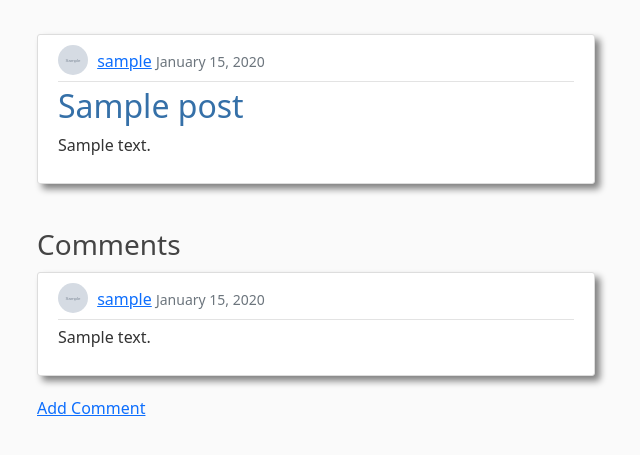
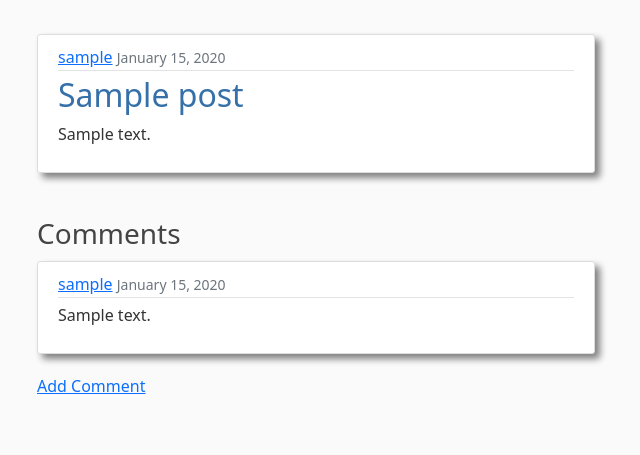
Before and after one commit to JackPadalino/BlogApp, a Django app: page /post/1/ in a window 1280 px wide. Shown: the part 56-511 px from the top of the page, without its empty margins (45-685 px from the left). Run offline with Django 4.2, Linux system fonts and the light colour scheme; tables that the repository leaves empty hold one stand-in row (values such as "Sample post"); grey boxes marked "Sample" are stand-in pictures; some libraries are stand-ins or nearby versions.

Commit message:
Remove images from all posts and comments

```diff
--- a/blog/templates/blog/home.html
+++ b/blog/templates/blog/home.html
@@ -7,7 +7,7 @@
         <article class="media content-section">
             <div class="media-body">
                 <div class="article-metadata">
-                    <img class="rounded-circle article-img" src="{{ post.author.profile.image.url }}">
+                    <!--<img class="rounded-circle article-img" src="{{ post.author.profile.image.url }}">-->
                     <a class="mr-2" href="{% url 'user-posts' post.author.username %}">{{ post.author }}</a>
                     <small class="text-muted">{{ post.date_posted|date:"F d, Y" }}</small>
                 </div>
@@ -47,7 +47,7 @@
         <ul class="list-group">
             <li class="list-group-item list-group-item-light"><a href="{% url 'latest-posts' %}">Top 10 latest posts</a></li>
             <li class="list-group-item list-group-item-light"><a href="{% url 'top-comments' %}">Top 10 commented posts</a></li>
-            <li class="list-group-item list-group-item-light">Liked posts</li>
+            <!--<li class="list-group-item list-group-item-light">Liked posts</li>-->
         </ul>
         </p>
     </div>
--- a/blog/templates/blog/latest_posts.html
+++ b/blog/templates/blog/latest_posts.html
@@ -7,7 +7,7 @@
         <article class="media content-section">
             <div class="media-body">
                 <div class="article-metadata">
-                    <img class="rounded-circle article-img" src="{{ post.author.profile.image.url }}">
+                    <!--<img class="rounded-circle article-img" src="{{ post.author.profile.image.url }}">-->
                     <a class="mr-2" href="{% url 'user-posts' post.author.username %}">{{ post.author }}</a>
                     <small class="text-muted">{{ post.date_posted|date:"F d, Y" }}</small>
                 </div>
--- a/blog/templates/blog/post_details.html
+++ b/blog/templates/blog/post_details.html
@@ -4,7 +4,7 @@
 <article class="media content-section">
     <div class="media-body">
         <div class="article-metadata">
-            <img class="rounded-circle article-img" src="{{ post.author.profile.image.url }}">
+            <!--<img class="rounded-circle article-img" src="{{ post.author.profile.image.url }}">-->
             <a class="mr-2" href="{% url 'user-posts' post.author.username %}">{{ post.author }}</a>
             <small class="text-muted">{{ post.date_posted|date:"F d, Y" }}</small>
             {% if post.author == user %}
@@ -28,7 +28,7 @@
         <article class="media content-section">
             <div class="media-body">
                 <div class="article-metadata">
-                    <img class="rounded-circle article-img" src="{{ comment.author.profile.image.url }}">
+                    <!--<img class="rounded-circle article-img" src="{{ comment.author.profile.image.url }}">-->
                     <a class="mr-2" href="{% url 'user-posts' comment.author.username %}">{{ comment.author }}</a>
                     <small class="text-muted">{{ comment.date_posted|date:"F d, Y" }}</small>
                 </div>
--- a/blog/templates/blog/top_comments.html
+++ b/blog/templates/blog/top_comments.html
@@ -7,7 +7,7 @@
         <article class="media content-section">
             <div class="media-body">
                 <div class="article-metadata">
-                    <img class="rounded-circle article-img" src="{{ post.author.profile.image.url }}">
+                    <!--<img class="rounded-circle article-img" src="{{ post.author.profile.image.url }}">-->
                     <a class="mr-2" href="{% url 'user-posts' post.author.username %}">{{ post.author }}</a>
                     <small class="text-muted">{{ post.date_posted|date:"F d, Y" }}</small>
                 </div>
--- a/blog/templates/blog/user_posts.html
+++ b/blog/templates/blog/user_posts.html
@@ -6,9 +6,9 @@
     {% for post in posts %}
         <article class="media content-section">
             <div class='row'>
-                <div class='col-md-1'>
+                <!--<div class='col-md-1'>
                     <img class="rounded-circle article-img" src="{{ post.author.profile.image.url }}">
-                </div>
+                </div>-->
                 <div class='col-md-10'>
                     <div class="media-body">
                         <div class="article-metadata">
--- a/users/templates/users/profile.html
+++ b/users/templates/users/profile.html
@@ -3,7 +3,7 @@
 {% block content %}
 <div class="content-section">
     <div class="media">
-        <img class="rounded-circle account-img" src="{{ user.profile.image.url }}">
+        <!--<img class="rounded-circle account-img" src="{{ user.profile.image.url }}">-->
         <div class="media-body">
             <h2 class="account-heading">{{ user.username }}</h2>
             <p class="text-secondary">{{ user.email }}</p>
```
